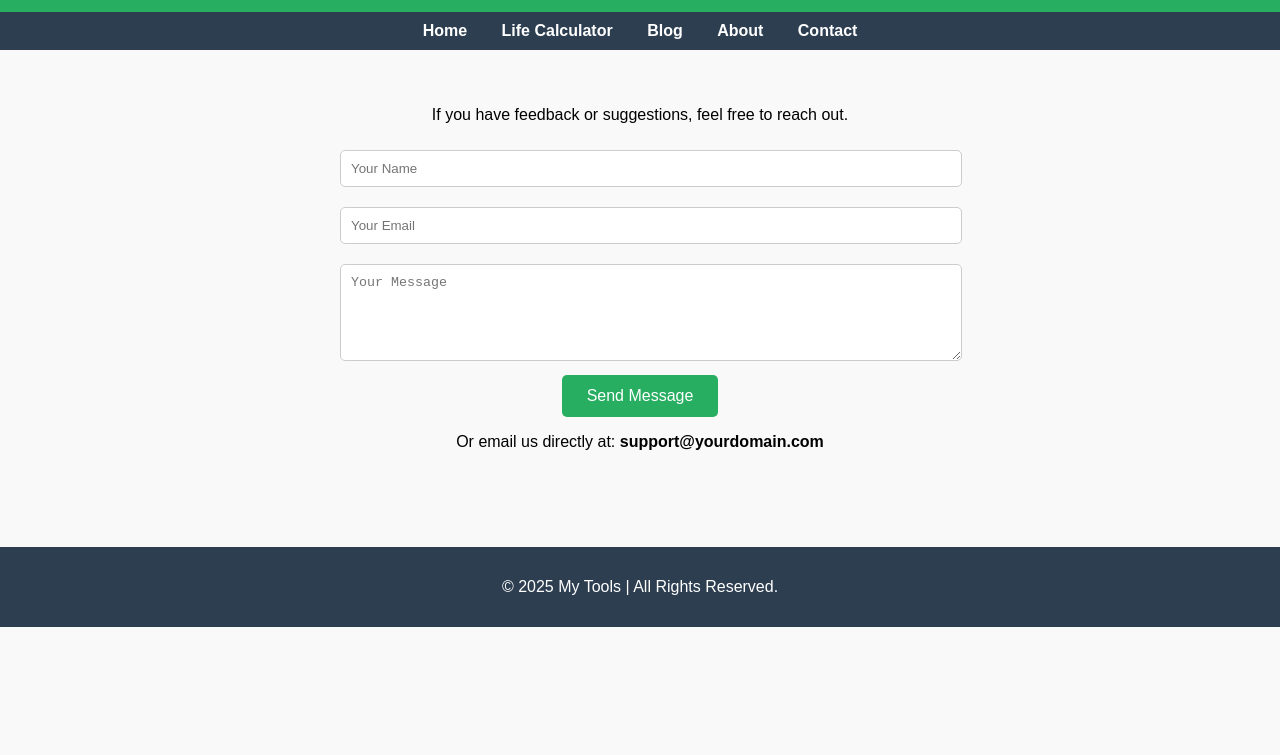
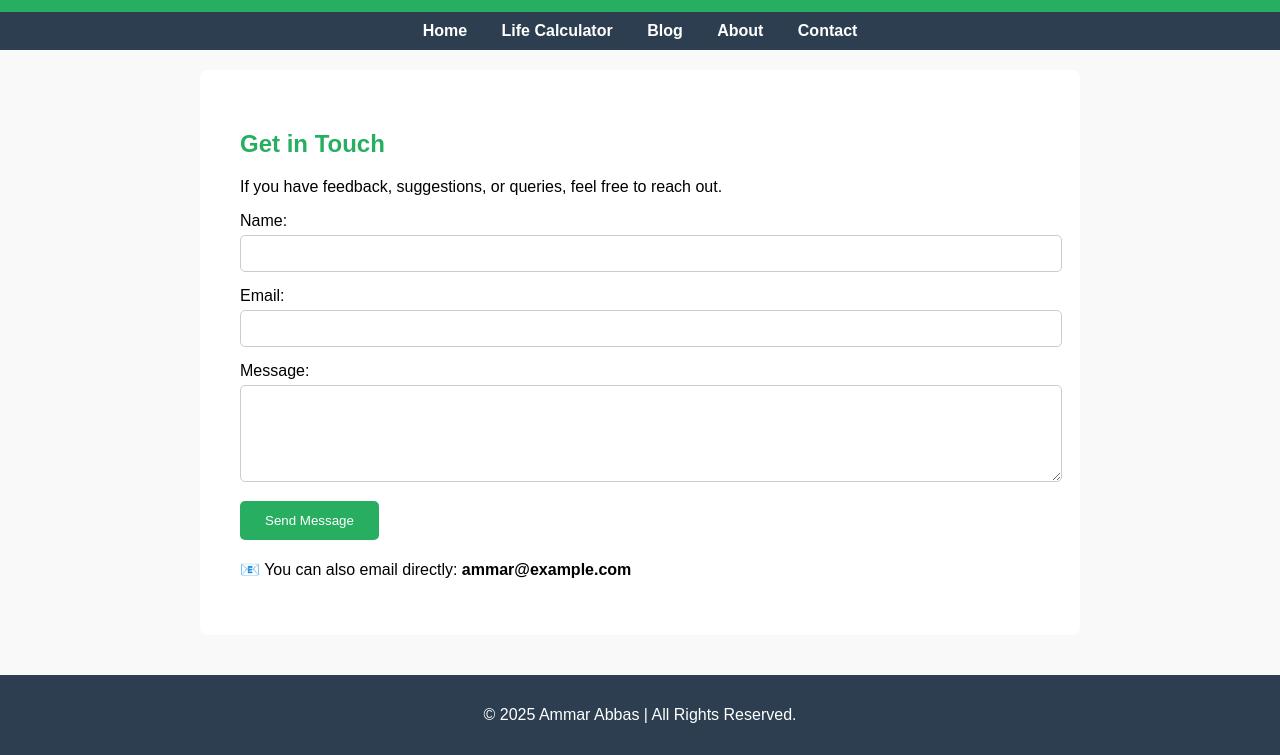
Before and after one commit to shah51214-hue/age-calculator, a plain HTML site: page contact.html in a window 1280 px wide. Shown: the part 55-810 px from the top of the page. Drawn offline with Linux system fonts and the light colour scheme.

Commit message:
Update contact.html

```diff
--- a/contact.html
+++ b/contact.html
@@ -3,9 +3,10 @@
 <head>
   <meta charset="UTF-8">
   <meta name="viewport" content="width=device-width, initial-scale=1.0">
-  <title>Contact Us – My Tools</title>
-  <meta name="description" content="Get in touch with My Tools. Contact us for feedback, suggestions, or business inquiries.">
-  <meta name="keywords" content="Contact My Tools, Feedback, Support, Email">
+  <title>Contact – Age & Life Calculator</title>
+
+  <meta name="description" content="Contact page of Age & Life Calculator. Get in touch with Ammar Abbas.">
+  <meta name="keywords" content="Contact, Email, Ammar Abbas, Calculator Tools">
   <meta name="robots" content="index, follow">
   <link rel="canonical" href="https://yourdomain.com/contact.html">
 
@@ -16,9 +17,11 @@
     nav { background:#2c3e50; padding:10px; text-align:center; }
     nav a { color:#fff; margin:0 15px; text-decoration:none; font-weight:bold; }
     nav a:hover { text-decoration:underline; }
-    main { padding:40px; max-width:600px; margin:auto; text-align:center; }
-    input, textarea { width:100%; padding:10px; margin:10px 0; border:1px solid #ccc; border-radius:5px; }
-    button { padding:12px 25px; background:#27ae60; color:#fff; border:none; border-radius:5px; cursor:pointer; font-size:16px; }
+    main { max-width:800px; margin:auto; padding:40px; background:#fff; margin-top:20px; border-radius:8px; }
+    h2 { color:#27ae60; }
+    label { display:block; margin-top:15px; }
+    input, textarea { width:100%; padding:10px; margin-top:5px; border:1px solid #ccc; border-radius:5px; }
+    button { margin-top:15px; padding:12px 25px; background:#27ae60; color:#fff; border:none; border-radius:5px; cursor:pointer; }
     button:hover { background:#219150; }
     footer { background:#2c3e50; color:#fff; padding:15px; text-align:center; margin-top:40px; }
   </style>
@@ -38,18 +41,24 @@
 </nav>
 
 <main>
-  <p>If you have feedback or suggestions, feel free to reach out.</p>
+  <h2>Get in Touch</h2>
+  <p>If you have feedback, suggestions, or queries, feel free to reach out.</p>
+
   <form>
-    <input type="text" placeholder="Your Name" required>
-    <input type="email" placeholder="Your Email" required>
-    <textarea rows="5" placeholder="Your Message" required></textarea>
+    <label>Name:</label>
+    <input type="text" required>
+    <label>Email:</label>
+    <input type="email" required>
+    <label>Message:</label>
+    <textarea rows="5" required></textarea>
     <button type="submit">Send Message</button>
   </form>
-  <p>Or email us directly at: <b>support@yourdomain.com</b></p>
+
+  <p style="margin-top:20px;">📧 You can also email directly: <strong>ammar@example.com</strong></p>
 </main>
 
 <footer>
-  <p>© 2025 My Tools | All Rights Reserved.</p>
+  <p>© 2025 Ammar Abbas | All Rights Reserved.</p>
 </footer>
 
 </body>
```
